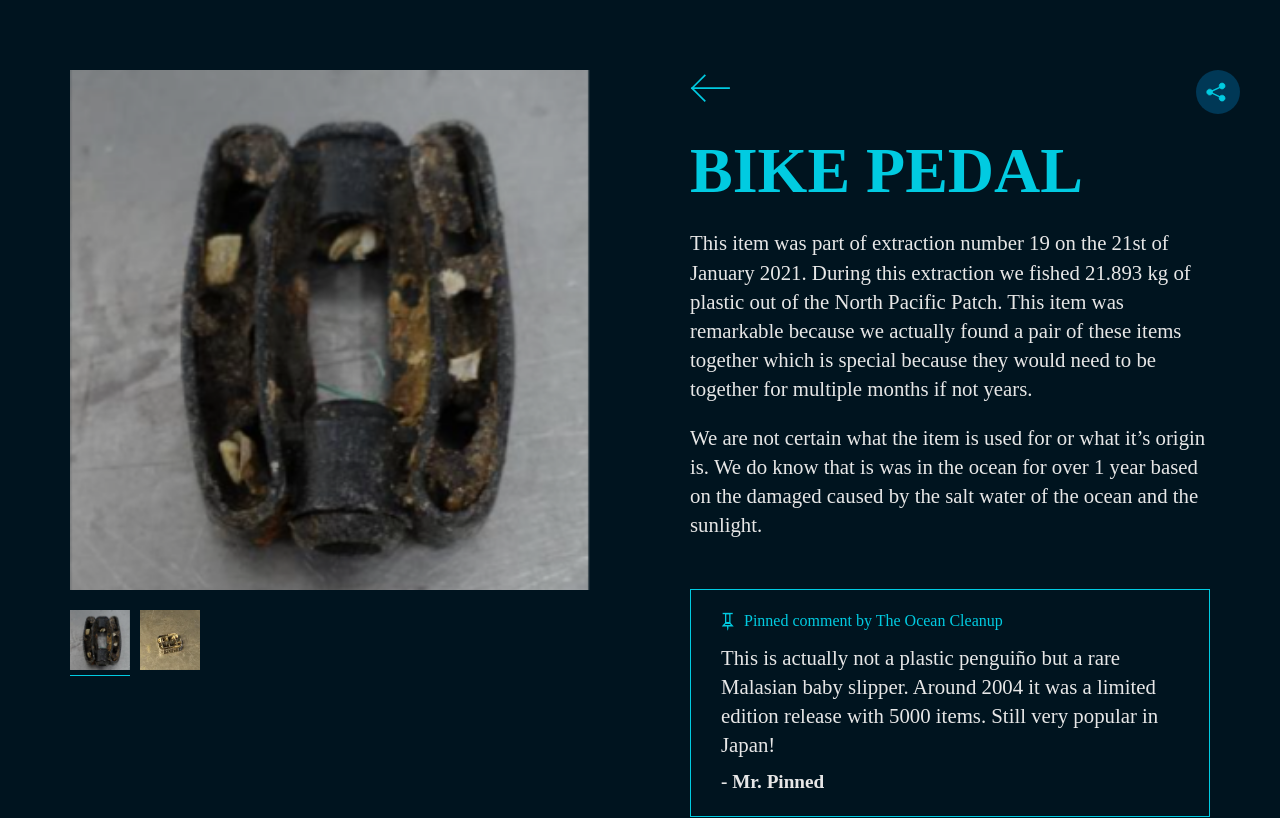
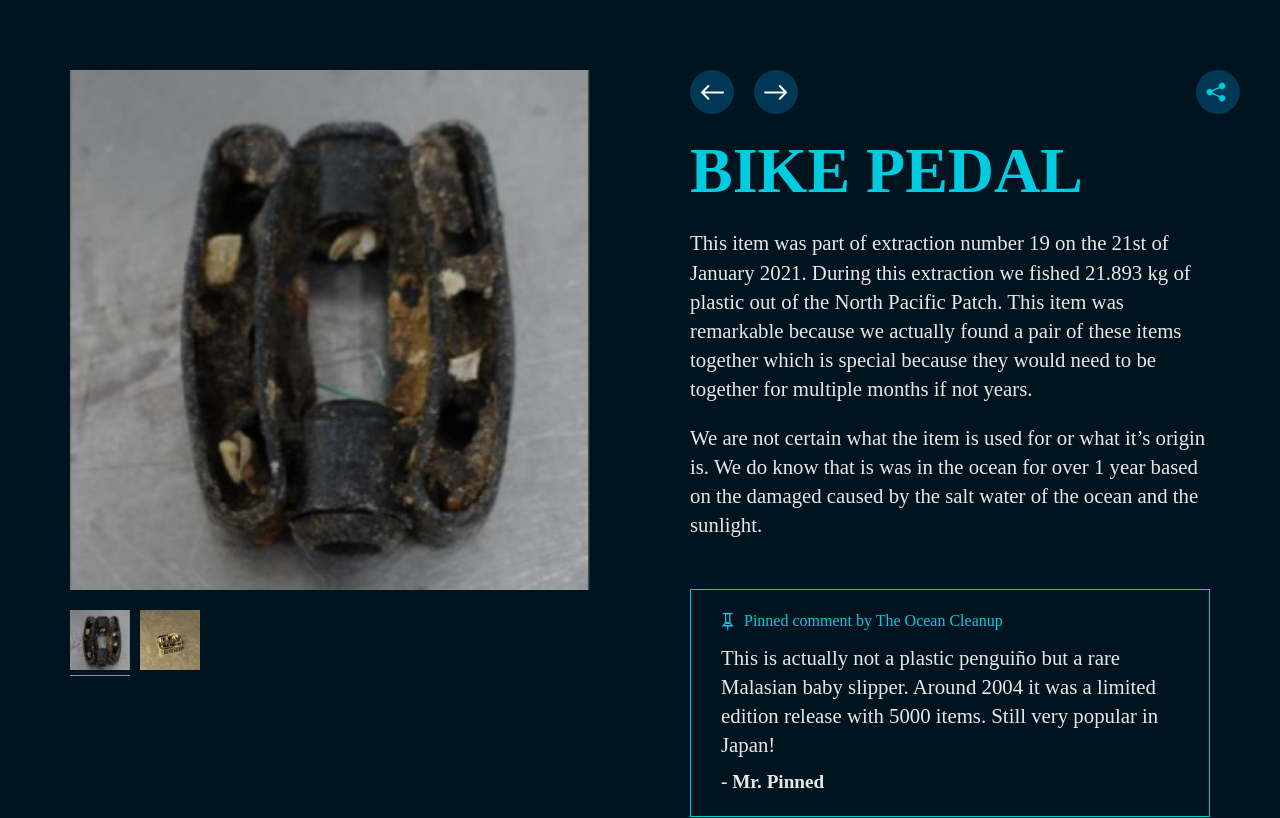
Before and after one commit to teunism/teunis-site, a React app: page /bike-pedal in a window 1280 px wide. Shown: the top 818 px of the page. Built offline with nearby package versions, Linux system fonts and the light colour scheme; a web font is replaced by a local one.

Commit message:
Add item nav buttons, not working yet

```diff
--- /dev/null
+++ b/src/components/Atoms/ItemNavigationButtons/ItemNavigationButtons.jsx
@@ -0,0 +1,34 @@
+import React from "react";
+import { Link } from "react-router-dom";
+
+import ArrowLeft from "../../../img/icons/arrow-left-white.svg";
+import ArrowRight from "../../../img/icons/arrow-right-white.svg";
+
+import "./ItemNavigationButtons.scss";
+
+const ItemNavigationButtons = () => {
+    return (
+        <div className="item-navigation-buttons">
+            <Link to="/">
+                <div className="item-navigation-buttons__button">
+                    <img
+                        className="item-navigation-buttons__icon"
+                        src={ArrowLeft}
+                        alt=""
+                    />
+                </div>
+            </Link>
+            <Link to="/">
+                <div className="item-navigation-buttons__button">
+                    <img
+                        className="item-navigation-buttons__icon"
+                        src={ArrowRight}
+                        alt=""
+                    />
+                </div>
+            </Link>
+        </div>
+    );
+};
+
+export default ItemNavigationButtons;
--- /dev/null
+++ b/src/components/Atoms/ItemNavigationButtons/ItemNavigationButtons.scss
@@ -0,0 +1,27 @@
+@import "../../../styles/global.scss";
+
+.item-navigation-buttons {
+    display: flex;
+    gap: gap(3);
+}
+
+.item-navigation-buttons__button {
+    display: flex;
+    justify-content: center;
+    align-items: center;
+    width: 44px;
+    height: 44px;
+    background-color: #003856;
+    padding: 12px 12px 12px 12px;
+    border-radius: 100%;
+    transition: background-color 0.3s;
+}
+
+.item-navigation-buttons__button:hover,
+.item-navigation-buttons__button:focus {
+    background-color: $blue-2;
+}
+
+.item-navigation-buttons__icon {
+    width: 30px;
+}
--- a/src/components/Templates/ItemDetailTemplate/ItemDetailTemplate.jsx
+++ b/src/components/Templates/ItemDetailTemplate/ItemDetailTemplate.jsx
@@ -10,6 +10,7 @@ import PinnedComment from "../../Molecules/PinnedComment/PinnedComment";
 import CommentSection from "../../Molecules/CommentSection/CommentSection";
 import ItemImages from "../../Molecules/ItemImages/ItemImages";
 import ShareButton from "../../Atoms/ShareButton/ShareButton";
+import ItemNavigationButtons from "../../Atoms/ItemNavigationButtons/ItemNavigationButtons";
 
 import "./ItemDetailTemplate.scss";
 
@@ -51,7 +52,7 @@ const ItemDetailTemplate = () => {
                     {!mobileScreen && (
                         <>
                             <div className="item-detail-template__link-container">
-                                <Link
+                                {/* <Link
                                     className="item-detail-template__link"
                                     to="/"
                                 >
@@ -60,7 +61,9 @@ const ItemDetailTemplate = () => {
                                         src={ArrowIcon}
                                         alt=""
                                     />
-                                </Link>
+                                </Link> */}
+
+                                <ItemNavigationButtons />
                                 <ShareButton />
                             </div>
 
--- a/src/components/Templates/ItemDetailTemplate/ItemDetailTemplate.scss
+++ b/src/components/Templates/ItemDetailTemplate/ItemDetailTemplate.scss
@@ -61,9 +61,6 @@
 .item-detail-template__intro {
     margin-bottom: gap(3);
 }
-// .item-detail-template__intro:last-of-type {
-//     margin-bottom: gap(5);
-// }
 
 .item-detail-template__link-container {
     display: flex;
```
Also changed, not shown: src/img/icons/arrow-left-white.svg (added), src/img/icons/arrow-right-white.svg (added).
